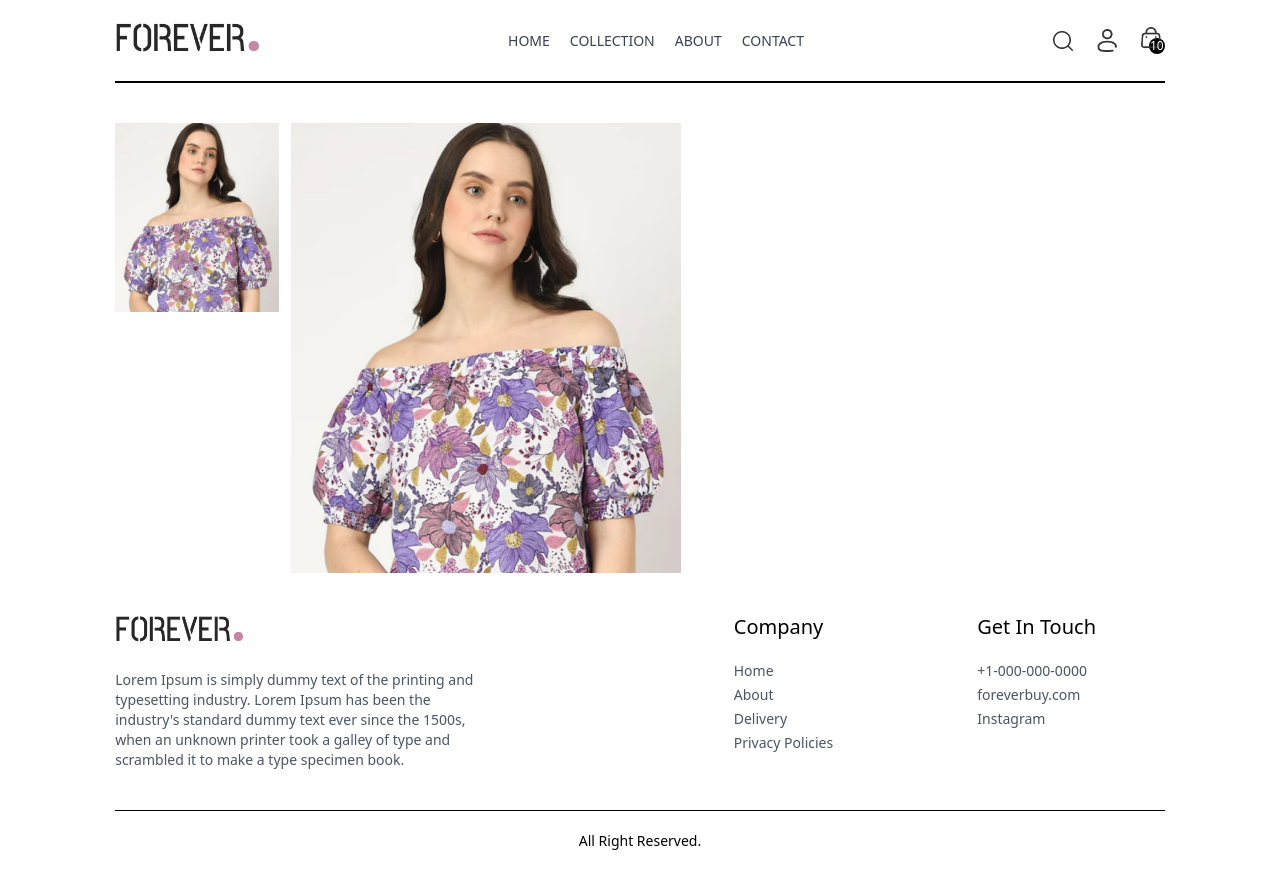
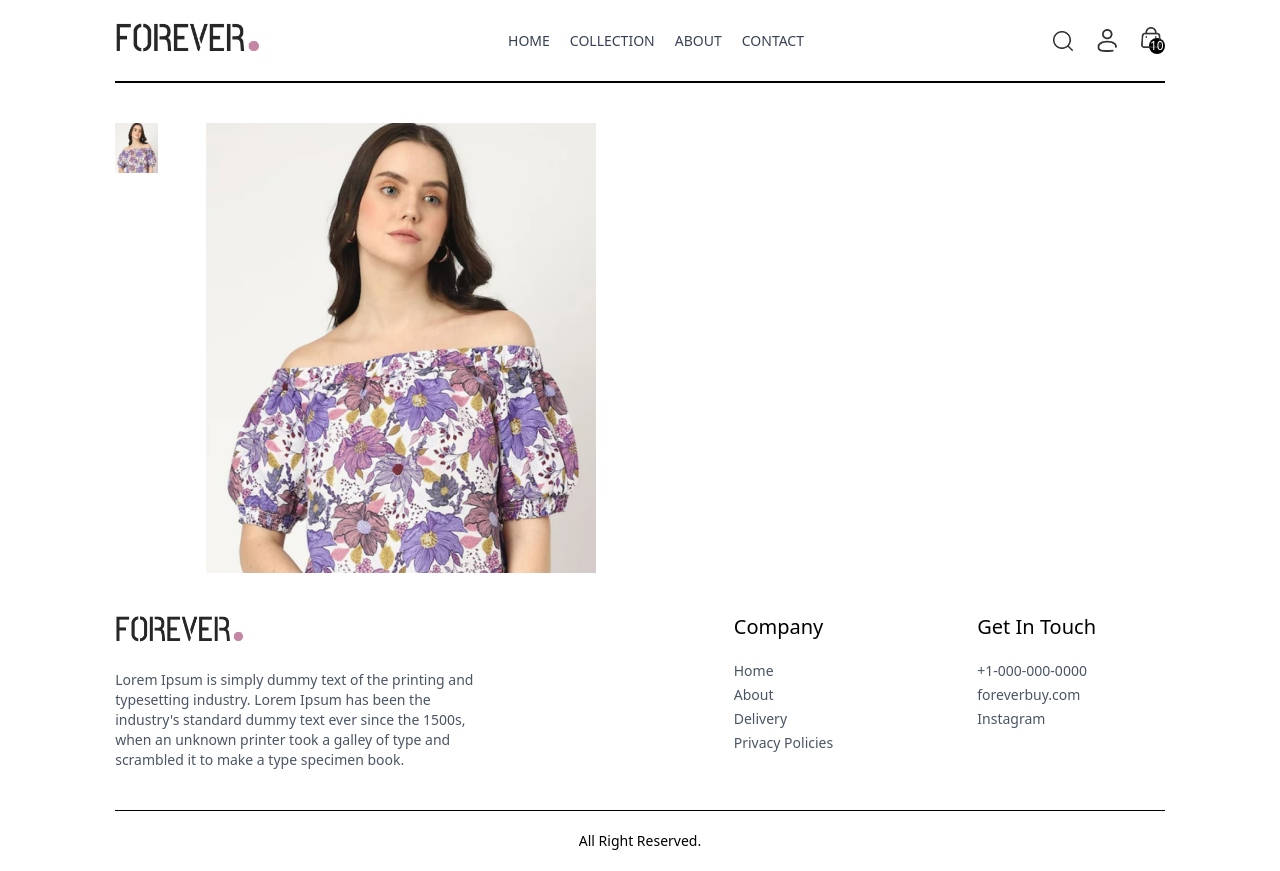
Before and after one commit to Nitishjhaa/full-stack-project, a React (Vite) app in the folder e-commerce/Frontend/: page /product/aaaaa in a window 1280 px wide. Built offline with nearby package versions, Linux system fonts and the light colour scheme.

Commit message:
made more progress

```diff
--- a/e-commerce/Frontend/src/pages/Product.jsx
+++ b/e-commerce/Frontend/src/pages/Product.jsx
@@ -24,6 +24,7 @@ const Product = () => {
     })
   }
 
+
   useEffect(() => { fetchProductData() }, [productId, products])
 
   return productData ? (
@@ -37,11 +38,11 @@ const Product = () => {
           <div className='flex sm:flex-col overflow-x-auto sm:overflow-y-hidden justify-between sm:justify-normal sm:w-[18.7%] w-full'>
             {
               productData.image.map((item, index) => (
-                <img src={item} alt={item} key={index} className='w-[24%] sm:w-full sm:mb-3 flex-shrink-0 cursor-pointer' />
+                <img src={item} alt={item} key={index} onMouseEnter={() => setImage(item)} onClick={() => setImage(item)} className='w-[24%] sm:mb-3 flex-shrink-0 cursor-pointer' />
               ))
             }
           </div>
-          <div className='w-full sm:w-[100%]'>
+          <div className='w-full sm:w-[100%] -ml-30 max-2xl:-ml-25 max-xl:-ml-20 max-md:ml-0'>
             <img src={image} alt="" />
           </div>
         </div>
```
